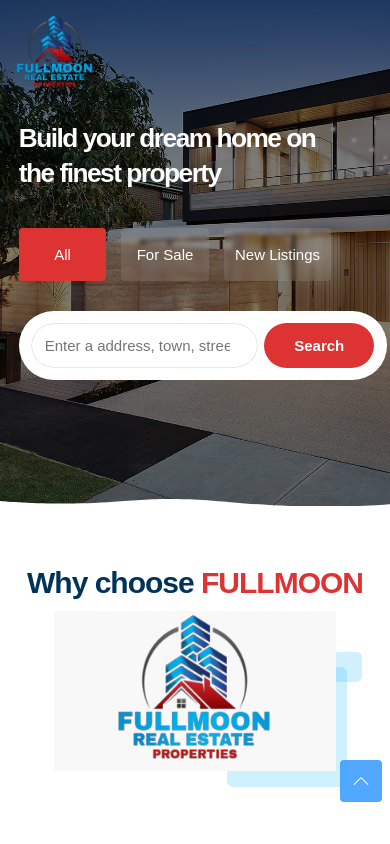
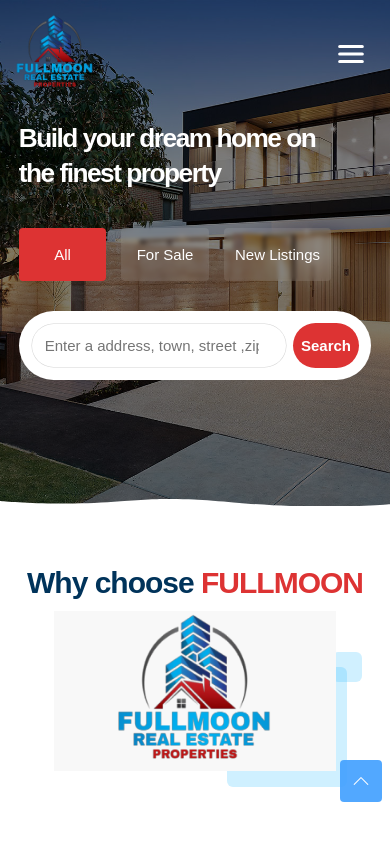
Before and after one commit to unnamed-lab/fullmoon-real-estate, a React (Vite) app: page / in a window 390 px wide. Shown: the top 844 px of the page. Built offline with nearby package versions, Linux system fonts and the light colour scheme.

Commit message:
navbar and search form tweak -homepage

```diff
--- a/src/components/ui/Nav.jsx
+++ b/src/components/ui/Nav.jsx
@@ -1,8 +1,10 @@
 import "../../styles/css/section/navbar.css";
 import logo from "../../assets/icons/logo.png";
 import { Link } from "react-router-dom";
+import { useState } from "react";
 
 function Nav() {
+  const [activeNav, setNav] = useState(false);
   const navMenu = [
     { title: "home", url: "/" },
     { title: "about", url: "/about" },
@@ -16,7 +18,29 @@
         <Link to={"/"} className="brand_logo">
           <img src={logo} alt="Fullmoon Real Estate" />
         </Link>
-        <ul className="nav_menu">
+        <button
+          className="nav_toggle"
+          onClick={() => {
+            setNav(!activeNav);
+          }}
+        >
+          <svg
+            width="26"
+            height="26"
+            viewBox="0 0 26 26"
+            fill="none"
+            xmlns="http://www.w3.org/2000/svg"
+          >
+            <path
+              d="M3.25 6.5H22.75M3.25 13H22.75M3.25 19.5H22.75"
+              stroke="white"
+              strokeWidth="2.8"
+              strokeLinecap="round"
+              strokeLinejoin="round"
+            />
+          </svg>
+        </button>
+        <ul className={`nav_menu ${activeNav ? "show" : ""}`}>
           {navMenu?.map((el, index) => {
             return (
               <li key={index} className="nav_option">
@@ -25,6 +49,10 @@
             );
           })}
         </ul>
+        <div
+          className={`nav_menu_backdrop ${activeNav ? "" : "hide"}`}
+          onClick={() => setNav(!activeNav)}
+        ></div>
       </nav>
     </header>
   );
--- a/src/styles/css/root.css
+++ b/src/styles/css/root.css
@@ -23,7 +23,7 @@
 }
 @media (max-width: 767px) {
   .btn.big {
-    padding: 0.875rem 2rem;
+    padding: 0.875rem 0.5rem;
   }
 }
 .btn.primary {
@@ -279,7 +279,7 @@
 }
 @media (max-width: 767px) {
   .input_group .search_group {
-    width: 100%;
+    width: -webkit-fill-available;
     padding: 0.85rem;
   }
 }
@@ -370,6 +370,7 @@
   color: rgba(205, 209, 212, 0.6);
 }
 .input_group.input_container input[type=checkbox] {
+  cursor: pointer;
   border: none;
   width: 18px;
   height: 18px;
--- a/src/styles/css/section/navbar.css
+++ b/src/styles/css/section/navbar.css
@@ -20,7 +20,29 @@
   width: 80px;
   height: 80px;
 }
+.nav .nav_menu_backdrop {
+  display: none;
+}
+@media (max-width: 767px) {
+  .nav .nav_menu_backdrop {
+    z-index: 75;
+    position: fixed;
+    display: flex;
+    flex-direction: column;
+    justify-content: center;
+    align-items: center;
+    top: 0;
+    left: 0;
+    width: 100dvw;
+    height: 100%;
+  }
+  .nav .nav_menu_backdrop.hide {
+    position: fixed;
+    display: none;
+  }
+}
 .nav .nav_menu {
+  z-index: 80;
   display: flex;
   list-style: none;
   text-transform: uppercase;
@@ -29,19 +51,57 @@
 }
 @media (max-width: 767px) {
   .nav .nav_menu {
-    display: none;
+    position: fixed;
+    display: flex;
+    flex-direction: column;
+    justify-content: center;
+    align-items: center;
+    right: -100%;
+    background-color: #ffffff;
+    transition: right 500ms ease;
+    gap: 3rem;
+    width: 60dvw;
+    height: 100%;
+    top: -5px;
+  }
+  .nav .nav_menu.show {
+    right: 0;
   }
 }
 .nav .nav_menu li {
   font-size: 0.875rem;
+}
+@media (max-width: 767px) {
+  .nav .nav_menu li {
+    font-size: 1.25rem;
+  }
 }
 .nav .nav_menu li a {
   color: #ffffff;
   font-weight: 600;
   transition: all 500ms ease;
 }
+@media (max-width: 767px) {
+  .nav .nav_menu li a {
+    color: #000000;
+  }
+}
 .nav .nav_menu li a:hover {
   color: #409fff;
 }
+.nav .nav_toggle {
+  display: none;
+  width: 30px;
+  height: 30px;
+  border: none;
+  background-color: transparent;
+}
+@media (max-width: 767px) {
+  .nav .nav_toggle {
+    display: block;
+    margin-left: auto;
+    margin-right: 1rem;
+  }
+}
 
 /*# sourceMappingURL=navbar.css.map */
--- a/src/styles/scss/components/_button.scss
+++ b/src/styles/scss/components/_button.scss
@@ -26,7 +26,7 @@
   &.big {
     padding: 0.875rem 4rem;
     @include responsive(mobile) {
-      padding: 0.875rem 2rem;
+      padding: 0.875rem .5rem;
     }
   }
   &.primary {
--- a/src/styles/scss/section/_form.scss
+++ b/src/styles/scss/section/_form.scss
@@ -52,7 +52,7 @@
     border-radius: 40px;
     padding: 1rem;
     @include responsive(mobile) {
-      width: 100%;
+      width: -webkit-fill-available;
       padding: 0.85rem;
     }
 
@@ -91,7 +91,7 @@
       text-align: left;
       color: $accent;
       text-transform: uppercase;
-      margin-bottom: .75rem;
+      margin-bottom: 0.75rem;
 
       @include responsive(mobile) {
         margin-bottom: 0.33rem;
@@ -133,6 +133,7 @@
     }
 
     input[type="checkbox"] {
+      cursor: pointer;
       border: none;
       width: 18px;
       height: 18px;
--- a/src/styles/scss/section/navbar.scss
+++ b/src/styles/scss/section/navbar.scss
@@ -22,27 +22,86 @@
     height: clamp(60px, 80px, 120px);
   }
 
+  .nav_menu_backdrop {
+    display: none;
+
+    @include responsive(mobile) {
+      z-index: 75;
+      position: fixed;
+      display: flex;
+      flex-direction: column;
+      justify-content: center;
+      align-items: center;
+      top: 0;
+      left: 0;
+      width: 100dvw;
+      height: 100%;
+
+      &.hide {
+        position: fixed;
+        display: none;
+      }
+    }
+  }
+
   .nav_menu {
+    z-index: 80;
     display: flex;
     list-style: none;
     text-transform: uppercase;
     margin-left: auto;
     gap: 2rem;
     @include responsive(mobile) {
-      display: none;
+      position: fixed;
+      display: flex;
+      flex-direction: column;
+      justify-content: center;
+      align-items: center;
+      right: -100%;
+      background-color: $white;
+      transition: right 500ms ease;
+      gap: 3rem;
+      width: 60dvw;
+      height: 100%;
+      top: -5px;
+
+      &.show {
+        right: 0;
+      }
     }
 
     li {
       font-size: 0.875rem;
+
+      @include responsive(mobile) {
+        font-size: 1.25rem;
+      }
+
       a {
         color: $white;
         font-weight: 600;
         transition: all 500ms ease;
 
+        @include responsive(mobile) {
+          color: $black;
+        }
         &:hover {
           color: $primary;
         }
       }
     }
   }
+  .nav_toggle {
+    display: none;
+    width: 30px;
+    height: 30px;
+    border: none;
+    background-color: transparent;
+
+    @include responsive(mobile) {
+      display: block;
+      margin-left: auto;
+      margin-right: 1rem;
+    }
+  }
 }
```
Also changed, not shown: 2 other files (tests, documents, lock files or other folders).
